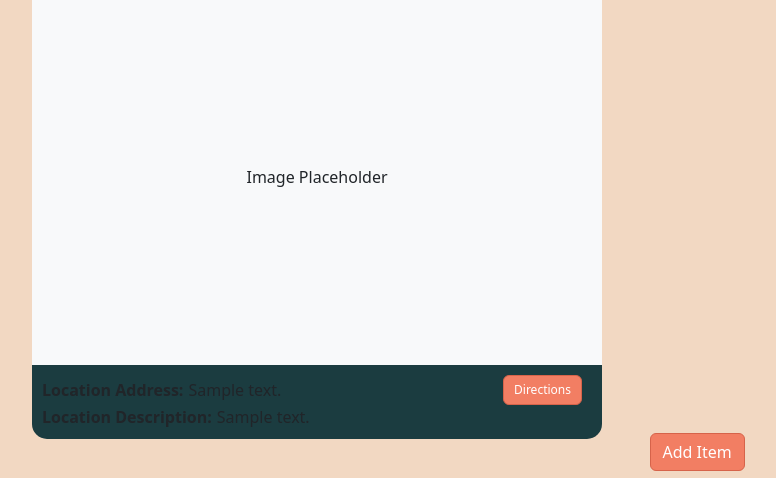
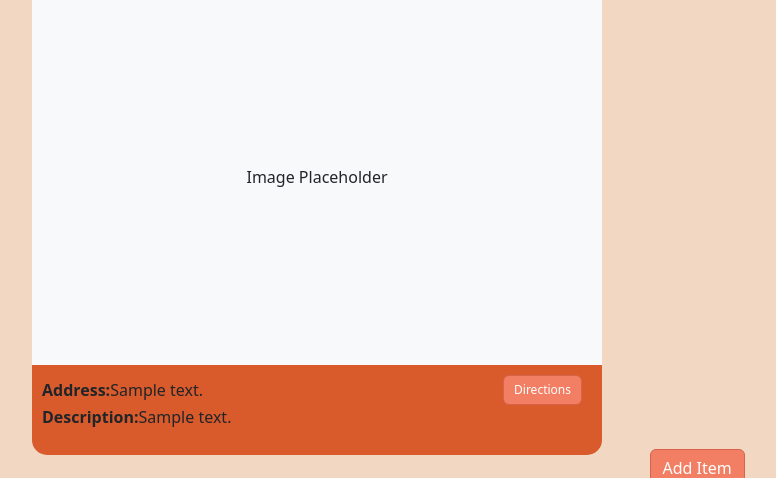
Before and after one commit to UCCS-CS4300-5300/group6-spring2024, a Django app: page /location/1/details in a window 1280 px wide. Shown: the part 198-676 px from the top of the page, without its empty margins (323-1099 px from the left). Run offline with Django 5.2, Linux system fonts and the light colour scheme; tables that the repository leaves empty hold one stand-in row (values such as "Sample post"); some libraries are stand-ins or nearby versions; some web fonts are replaced; grey boxes are pictures that could not be loaded.

Commit message:
Fixed styling issues - DG

```diff
--- a/templates/location_item_info.html
+++ b/templates/location_item_info.html
@@ -24,11 +24,11 @@
   .location-details {
     display: flex;
     flex-direction: column;
-    background-color: #1B3C40;
     margin: auto;
     padding: 10px;
     border-bottom-left-radius: 15px;
     border-bottom-right-radius: 15px;
+    background-color: #D95A2B;
   }
 
 
@@ -97,7 +97,7 @@
           <!-- Address and Directions Line -->
           <div class="location-description">
             {% if location.address %}
-              <strong style="margin-right: 5px">Location Address:</strong> {{location.address}}
+              <strong margin-right: 5px">Address:</strong>{{location.address}}
             {% else %}
               <strong>Location Address Not Present, Please Contact An Administrator</strong>
             {% endif %}
@@ -108,9 +108,9 @@
         <!-- Location Description Line -->
         <div class="location-description">
           {% if location.description %}
-            <strong style="margin-right: 5px">Location Description:</strong> {{location.description}}
+            <strong>Description:</strong><p>{{location.description}}</p>
           {% else %}
-            <strong>There is no description for this location yet.</strong>
+            <strong style="color: #f8f9fa;">There is no description for this location yet.</strong>
           {% endif %}
         </div>
       </div>
```
